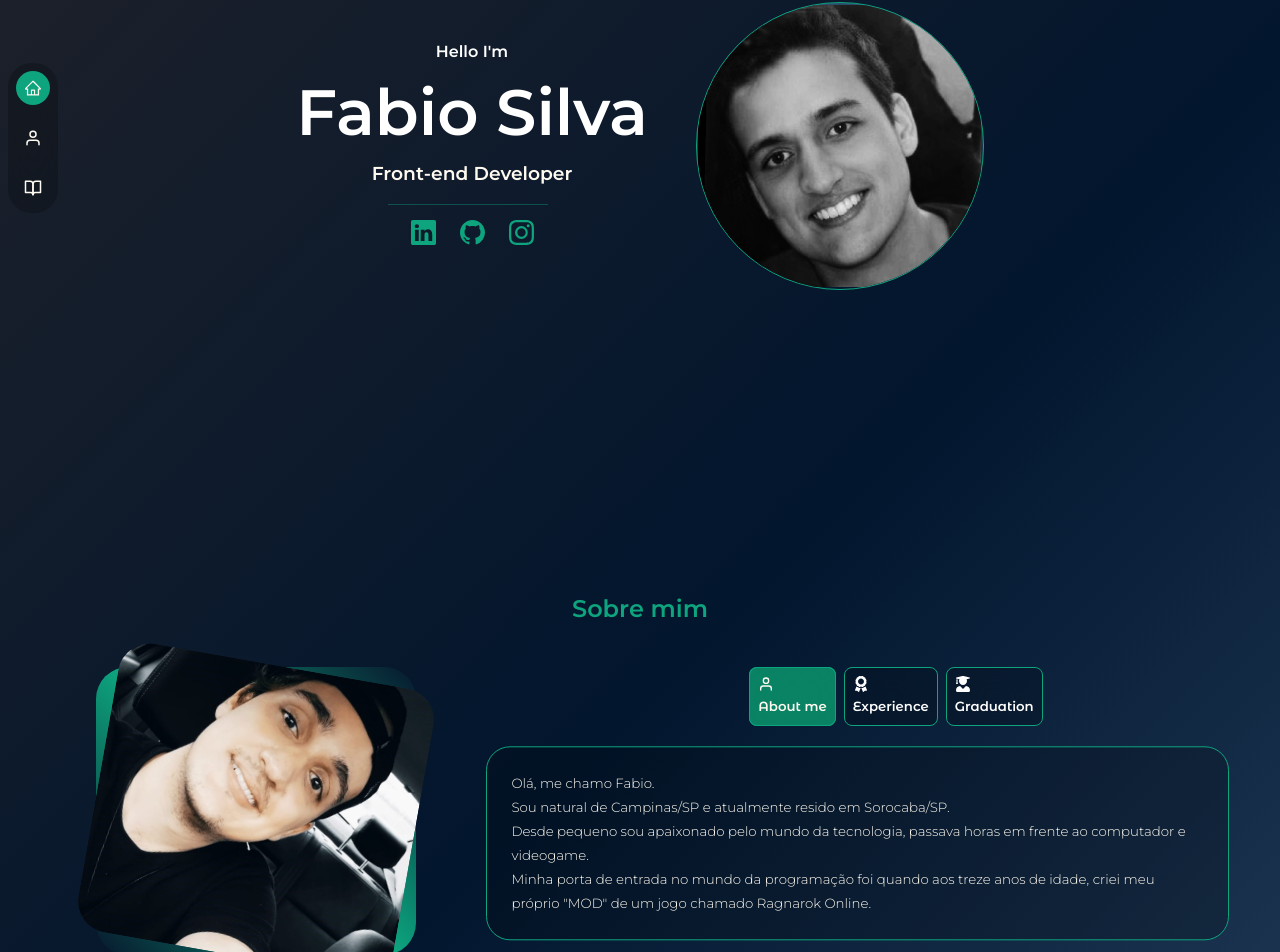
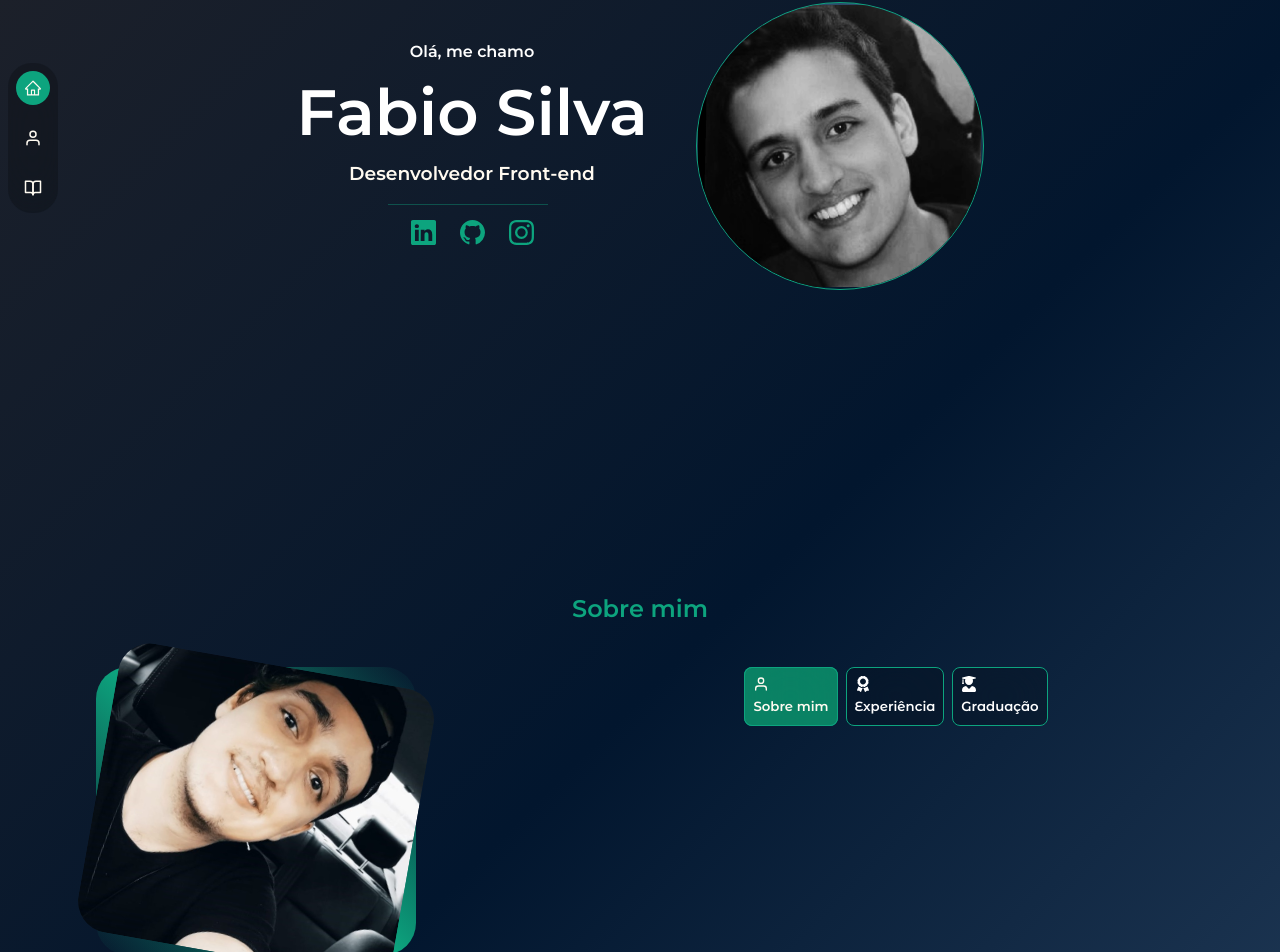
Before and after one commit to Gutthred/Portfolio-react, a React (Vite) app: page / in a window 1280 px wide. Shown: the part 262-1214 px from the top of the page. Built offline with nearby package versions, Linux system fonts and the light colour scheme; no server answers.

Commit message:
no big deal

```diff
--- a/src/components/about/About.css
+++ b/src/components/about/About.css
@@ -125,10 +125,10 @@ article.active {
     transition: var(--a-transition);
   }
 
-  .about__text{
+  /* .about__text{
     position: relative;
     bottom: 30%;
     left: -5%;
     transform: translateY(-5%);;
-  }
+  } */
 }
--- a/src/components/about/About.jsx
+++ b/src/components/about/About.jsx
@@ -39,7 +39,7 @@ const about = () => {
             >
               <summary className="about__card">
                 <FiUser className="about__card-icon" />
-                <h5>About me</h5>
+                <h5>Sobre mim</h5>
               </summary>
             </article>
             <article
@@ -52,7 +52,7 @@ const about = () => {
             >
               <summary className="about__card">
                 <FaAward className="about__card-icon" />
-                <h5>Experience</h5>
+                <h5>Experiência</h5>
               </summary>
             </article>
             <article
@@ -65,7 +65,7 @@ const about = () => {
             >
               <summary className="about__card">
                 <FaUserGraduate className="about__card-icon" />
-                <h5>Graduation</h5>
+                <h5>Graduação</h5>
               </summary>
             </article>
           </div>
@@ -79,8 +79,11 @@ const about = () => {
                   Desde pequeno sou apaixonado pelo mundo da tecnologia, passava
                   horas em frente ao computador e videogame.
                   <br /> Minha porta de entrada no mundo da programação foi
-                  quando aos treze anos de idade, criei meu próprio "MOD" de um
-                  jogo chamado Ragnarok Online.
+                  criando "MOD" de um jogo chamado Ragnarok Online, entretanto,
+                  o que me fez retornar à programação foi, a possibilidade de
+                  acessar o banco de dados para que conseguisse extrair e cruzar
+                  informações, onde era possível confeccionar relatórios que
+                  demonstrassem o cenário da empresa a qual trabalhava.
                 </small>
               )}
             </div>
@@ -88,8 +91,8 @@ const about = () => {
               {textForTag(activeText) == "experience" && (
                 <small>
                   No atual momento estou realizando uma transição carreira,
-                  <br /> sou formado em contabilidade pela Pontifícia Universidade Catolica
-                  de Campinas - "PUC-CAMP". <br />
+                  <br /> sou formado em contabilidade pela Pontifícia
+                  Universidade Catolica de Campinas - "PUC-CAMP". <br />
                   Iniciei minha carreira no departamento contábil de um
                   escritório e a última experiência foi em uma multinacional do
                   ramo da construção civil, <br /> onde desempenhava a função de
@@ -102,13 +105,15 @@ const about = () => {
             <div className="text__content">
               {textForTag(activeText) == "graduation" && (
                 <small>
-                  - Cursando Análise e Desenvolvimento de Software - UNIP, <br/>
-
-                  - Bacharelado em Ciências Contábeis - PUC-CAMP,<br/>
-
-                  - Curso extensivo Internacional Accounting Standards - PUC-CAMP,<br/>
-
-                  - Curso extensivo Finanças e Controladoria - USP.<br/>
+                  - Cursando Análise e Desenvolvimento de Software - UNIP,{" "}
+                  <br />
+                  - Bacharelado em Ciências Contábeis - PUC-CAMP,
+                  <br />
+                  - Curso extensivo em Internacional Accounting Standards -
+                  PUC-CAMP,
+                  <br />
+                  - Curso extensivo em Finanças e Controladoria - USP.
+                  <br />
                 </small>
               )}
             </div>
--- a/src/components/header/Header.jsx
+++ b/src/components/header/Header.jsx
@@ -9,9 +9,9 @@ const Header = () => {
     <header id="header">
       <div className="container header__container">
         <div className="header__info">
-          <h4>Hello I'm</h4>
+          <h4>Olá, me chamo</h4>
           <h1 className="header__name">Fabio Silva</h1>
-          <h3 className="text-light">Front-end Developer</h3>
+          <h3 className="text-light">Desenvolvedor Front-end</h3>
           <div className="header__socials__text">
             <p className="socials__text"></p>
           </div>
--- a/src/components/projects/Projects.css
+++ b/src/components/projects/Projects.css
@@ -189,7 +189,6 @@
     width: 95%;
     display: grid;
     grid-template-columns: repeat(2, 1fr);
-    grid-template-rows: 1fr;
     gap: 0.5rem 0.5rem;
     margin-left: 4rem;
   }
```
